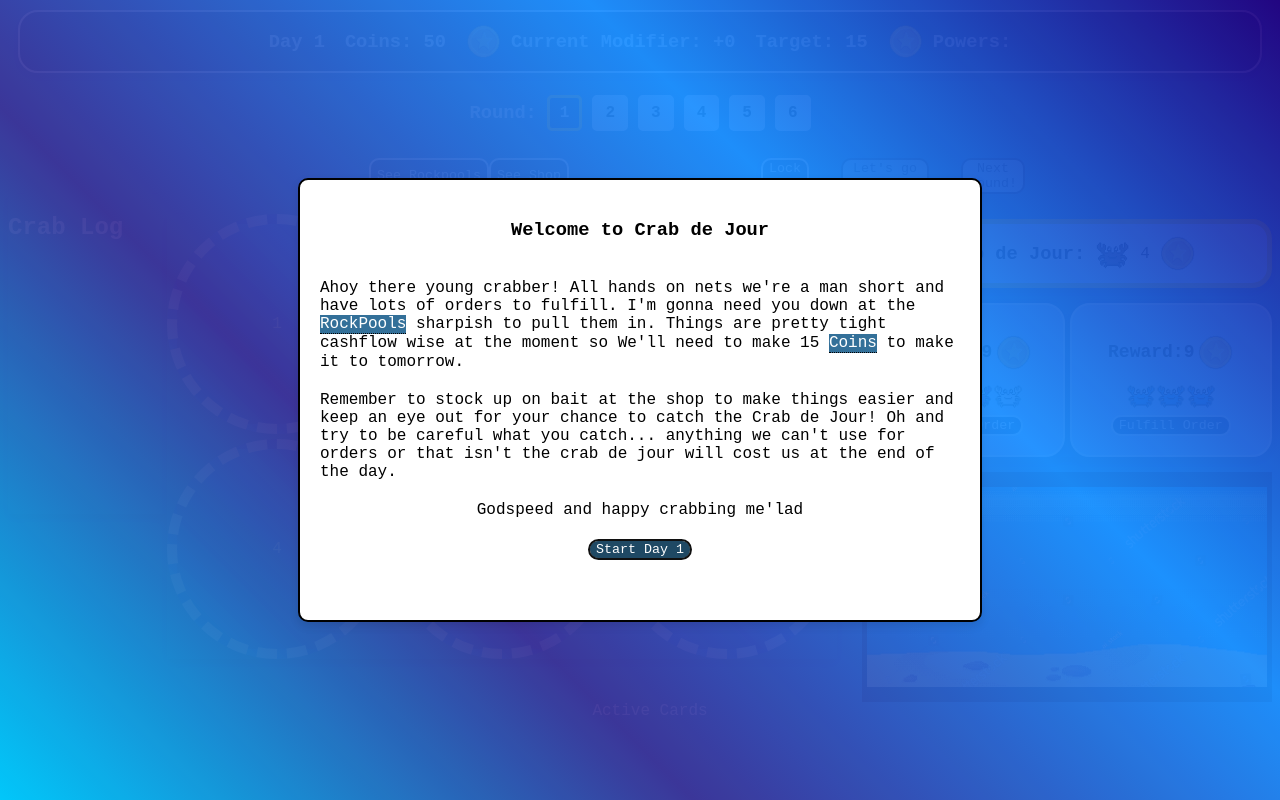
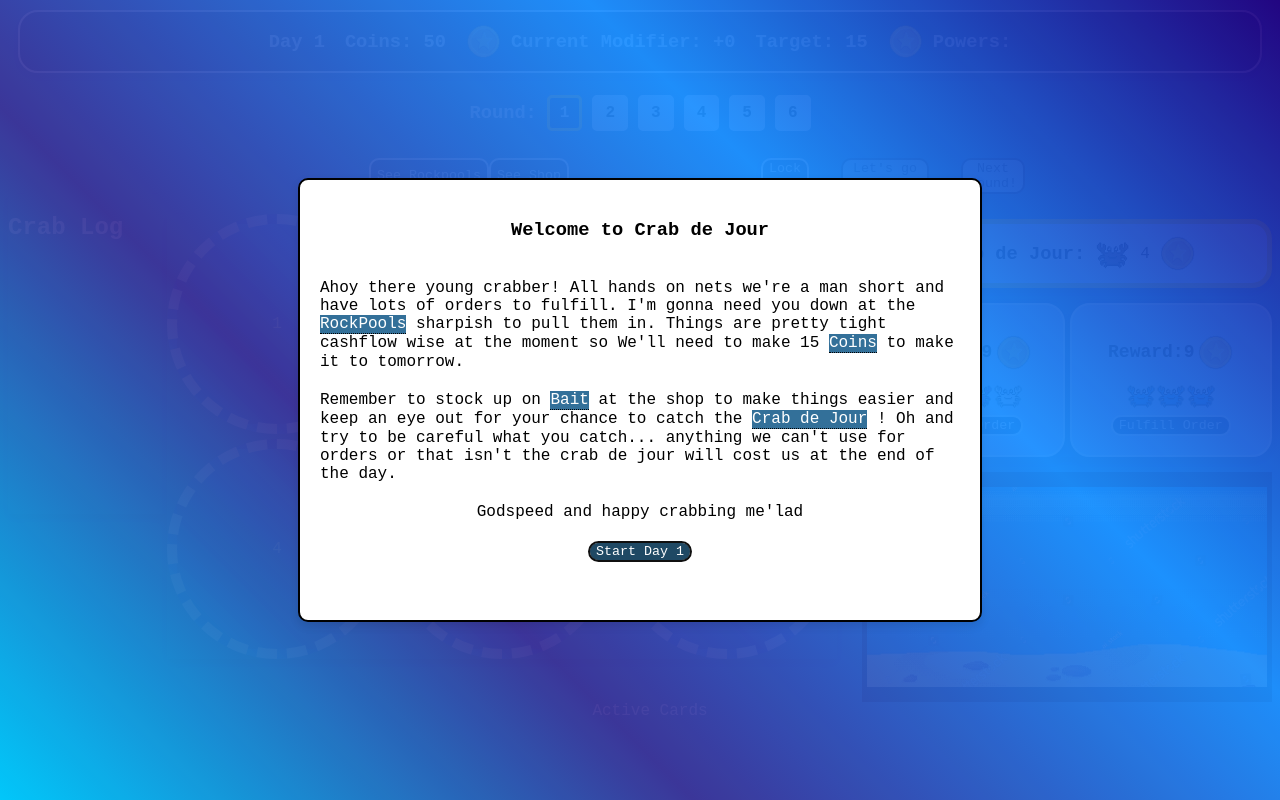
Before and after one commit to OliverMarks/Crab_de_Jour, a React (Vite) app: page / in a window 1280 px wide. Shown: the top 800 px of the page. Built offline with nearby package versions, Linux system fonts and the light colour scheme.

Commit message:
welcome modal updated

```diff
--- a/src/components/gameController.jsx
+++ b/src/components/gameController.jsx
@@ -288,7 +288,10 @@ const [endOfDayModal, setEndOfDayModal] = useState(false);
               to make it to tomorrow.
             </section>
             <section>
-              Remember to stock up on bait at the shop to make things easier and keep an eye out for your chance to catch the Crab de Jour! Oh and try to be careful what you catch...
+              Remember to stock up on <div className="tooltip">
+              Bait <span className="tooltiptext">Bait can be bought in the shop and will enhance your chance of success when trying to catch a crab</span> </div>{' '} at the shop to make things easier and keep an eye out for your chance to catch the <div className="tooltip">
+                Crab de Jour <span className="tooltiptext">Each day one crab will be worth x2 - this multiplier can be enhanced</span>
+              </div>{' '}! Oh and try to be careful what you catch...
               anything we can't use for orders or that isn't the crab de jour will cost us at the end of the day.
             </section>
             <section>Godspeed and happy crabbing me'lad</section>
```
